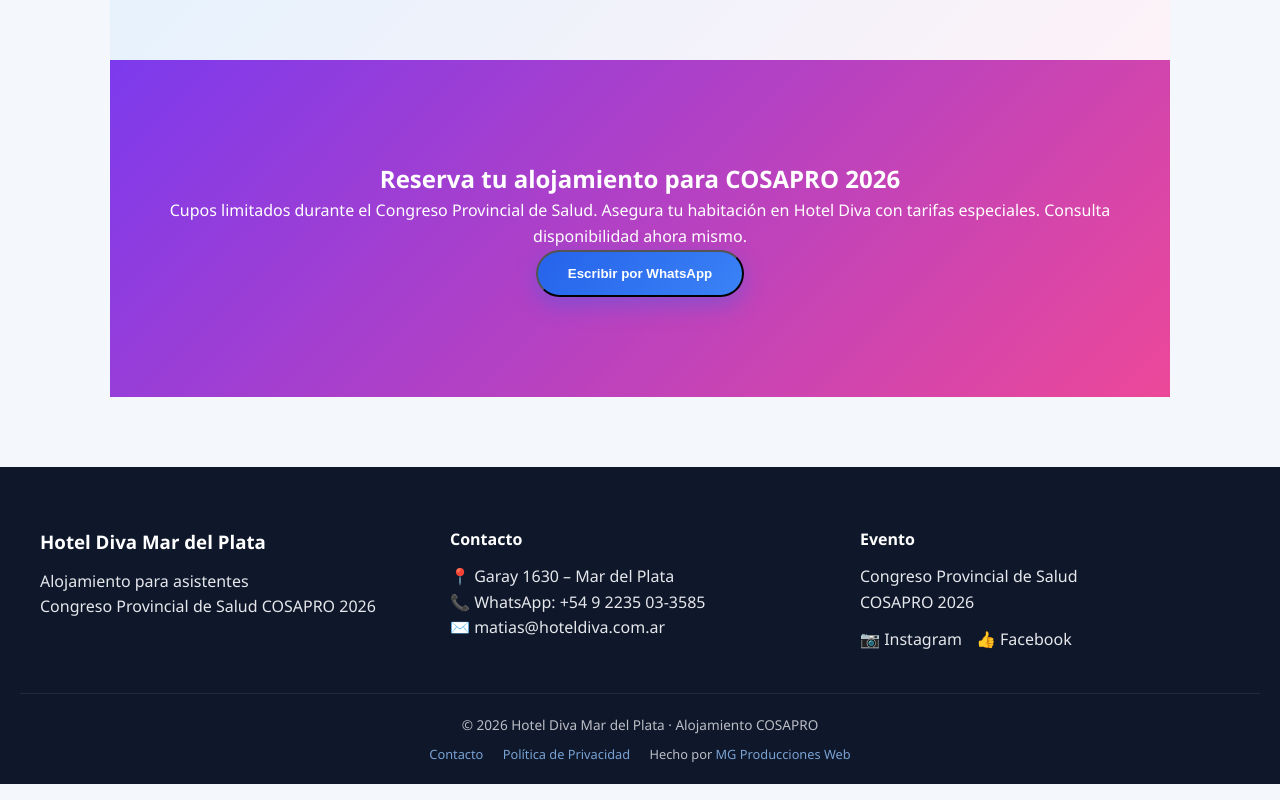
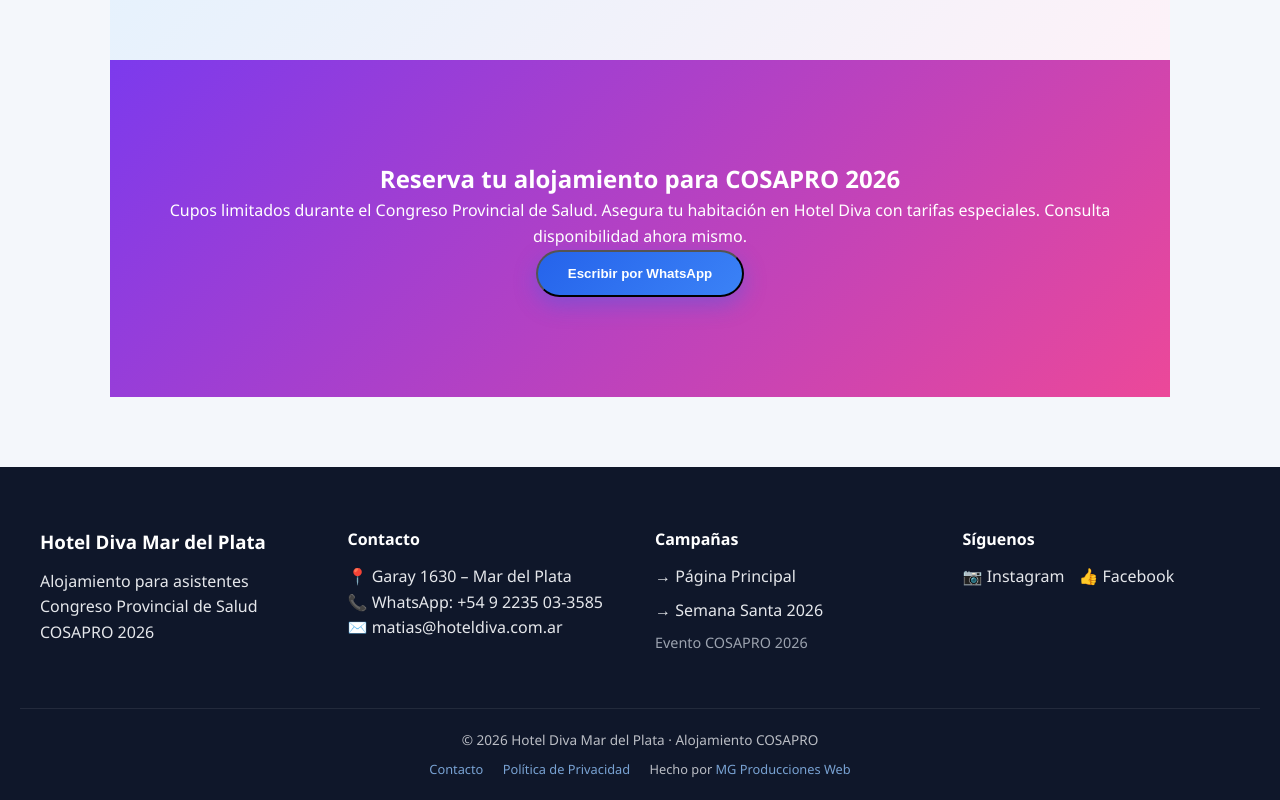
Before and after one commit to fernandogonard/hotel-cosapro-mar-del-plata, a website: page index.html in a window 1280 px wide. Shown: the part 3659-4459 px from the top of the page. Drawn offline with Linux system fonts and the light colour scheme.

Commit message:
Integración: link a página principal, campañas, Instagram y Facebook unificado

```diff
--- a/index.html
+++ b/index.html
@@ -94,7 +94,7 @@
   <div class="nav-container">
 
     <div class="nav-brand">
-      <a href="#" title="Hotel Diva - Ir al inicio">
+      <a href="https://diva-hotel-mar-del-plata.netlify.app/" title="Hotel Diva - Ir a página principal">
         <img
           src="assets/logo-diva.webp"
           alt="Hotel Diva Mar del Plata"
@@ -415,14 +415,29 @@
       </p>
     </div>
 
-    <!-- EVENTO + REDES -->
+    <!-- EVENTO + CAMPAÑAS + REDES -->
     <div>
-      <h4>Evento</h4>
-      <p>Congreso Provincial de Salud</p>
-      <p>COSAPRO 2026</p>
+      <h4>Campañas</h4>
+      <div style="margin-bottom:14px; display:flex; flex-direction:column; gap:8px;">
+        <a href="https://diva-hotel-mar-del-plata.netlify.app/"
+           style="color:#e5e7eb; text-decoration:none;">
+          → Página Principal
+        </a>
+        <a href="https://hotel-diva-semana-santa.netlify.app/"
+           style="color:#e5e7eb; text-decoration:none;">
+          → Semana Santa 2026
+        </a>
+        <span style="color:#9ca3af; font-size:0.9rem;">
+          Evento COSAPRO 2026
+        </span>
+      </div>
+    </div>
 
+    <!-- REDES -->
+    <div>
+      <h4>Síguenos</h4>
       <div style="margin-top:12px; display:flex; gap:14px; flex-wrap:wrap;">
-        <a href="https://www.instagram.com/hoteldivamdp"
+        <a href="https://www.instagram.com/hoteldivamdp/"
            target="_blank"
            rel="noopener"
            aria-label="Instagram Hotel Diva"
@@ -430,7 +445,7 @@
           📷 Instagram
         </a>
 
-        <a href="https://www.facebook.com/p/Hotel-Diva-MDP-100076003113878/"
+        <a href="https://www.facebook.com/hoteldivamdp"
            target="_blank"
            rel="noopener"
            aria-label="Facebook Hotel Diva"
```
